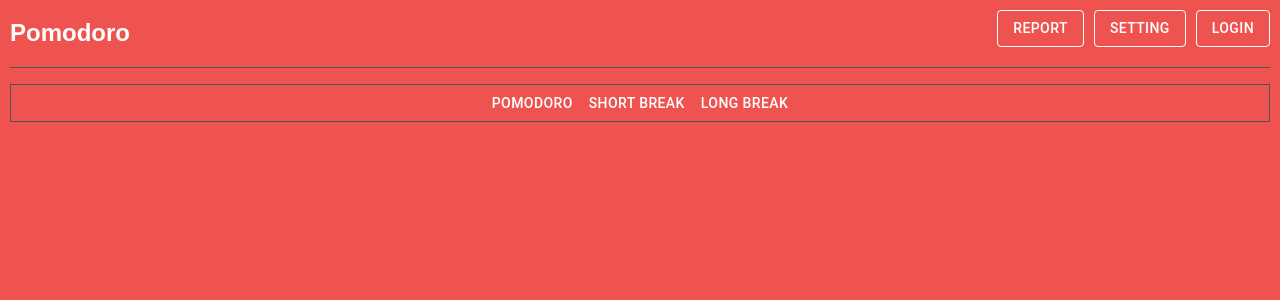
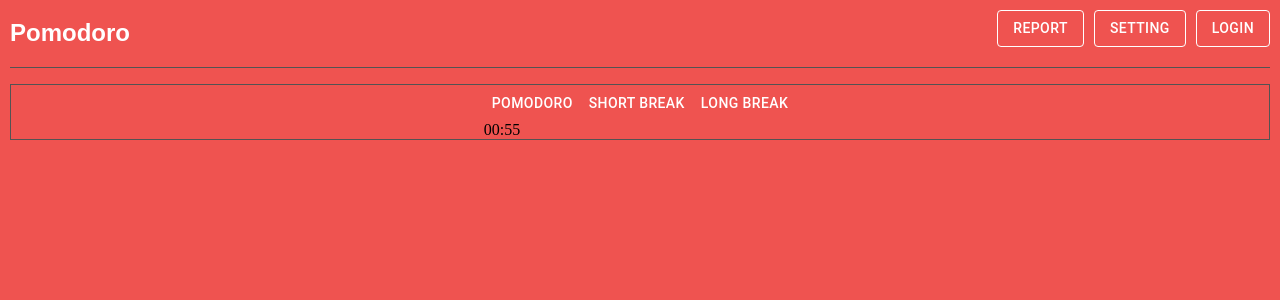
Before and after one commit to karthicbz/pomodoro, a React (Vite) app: page / in a window 1280 px wide. Shown: the top 300 px of the page. Built offline with nearby package versions, Linux system fonts and the light colour scheme; the HTML template or start-up script is replaced by a standard one.

Commit message:
modified timer function to component and updated context to change interval

```diff
--- a/package.json
+++ b/package.json
@@ -15,7 +15,8 @@
     "@mui/material": "^5.14.7",
     "react": "^18.2.0",
     "react-dom": "^18.2.0",
-    "styled-components": "^5.3.11"
+    "styled-components": "^5.3.11",
+    "zustand": "^4.4.1"
   },
   "devDependencies": {
     "@types/react": "^18.2.15",
--- a/src/App.jsx
+++ b/src/App.jsx
@@ -1,13 +1,22 @@
-import { useState } from "react";
+import { useState, createContext } from "react";
 import Navbar from "./components/Navbar/Navbar";
 import TimerBox from "./components/TimerBox/TimerBox";
 import "./App.css";
 
+export const TimerContext = createContext(null);
+
 function App() {
+  const [allTime, setAllTime] = useState(0);
+
+  function setCurrentTime(t) {
+    setTime(t);
+  }
   return (
     <>
-      <Navbar />
-      <TimerBox />
+      <TimerContext.Provider value={{ allTime, setAllTime }}>
+        <Navbar />
+        <TimerBox />
+      </TimerContext.Provider>
     </>
   );
 }
--- /dev/null
+++ b/src/Timer.jsx
@@ -0,0 +1,30 @@
+import { useEffect, useState } from "react";
+import { useContext } from "react";
+import { TimerContext } from "./App";
+
+function Timer({ time }) {
+  const { allTime } = useContext(TimerContext);
+  let [currentTime, setCurrentTime] = useState("");
+  useEffect(() => {
+    let seconds = 60;
+    const interval = setInterval(() => {
+      if (seconds > 0) {
+        seconds -= 1;
+      } else {
+        seconds = 59;
+        time -= 1;
+      }
+      setCurrentTime(
+        `${time < 10 ? "0" + time : time}:${
+          seconds < 10 ? "0" + seconds : seconds
+        }`
+      );
+    }, 1000);
+
+    return () => clearInterval(interval);
+  }, [allTime]);
+
+  return <p>{currentTime}</p>;
+}
+
+export default Timer;
--- a/src/components/TimerOptions/TimerOptions.jsx
+++ b/src/components/TimerOptions/TimerOptions.jsx
@@ -1,17 +1,30 @@
 import { Button } from "@mui/material";
 import { Wrapper } from "./TimerOptions.styles";
+import { useContext } from "react";
+import { TimerContext } from "../../App";
+import Timer from "../../Timer";
 
 const TimerOptions = () => {
+  const { allTime, setAllTime } = useContext(TimerContext);
   const changeBackground = (color) => {
     const root = document.getElementById("root");
     root.style.background = color;
   };
 
-  const handlePomodoro = () => changeBackground("#ef5350");
+  const handlePomodoro = () => {
+    changeBackground("#ef5350");
+    setAllTime(25);
+  };
 
-  const handleShortBreak = () => changeBackground("#26a69a");
+  const handleShortBreak = () => {
+    changeBackground("#26a69a");
+    setAllTime(5);
+  };
 
-  const handleLongBreak = () => changeBackground("#42a5f5");
+  const handleLongBreak = () => {
+    changeBackground("#42a5f5");
+    setAllTime(15);
+  };
 
   return (
     <Wrapper>
@@ -24,6 +37,7 @@ const TimerOptions = () => {
       <Button varient="text" onClick={handleLongBreak} sx={{ color: "white" }}>
         Long Break
       </Button>
+      <Timer time={allTime} />
     </Wrapper>
   );
 };
```
Also changed, not shown: 1 other file (tests, documents, lock files or other folders).
